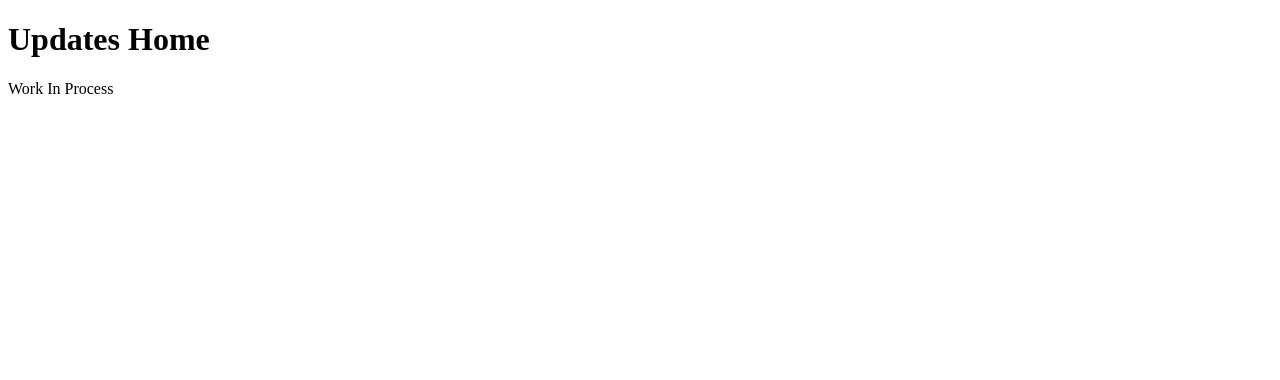
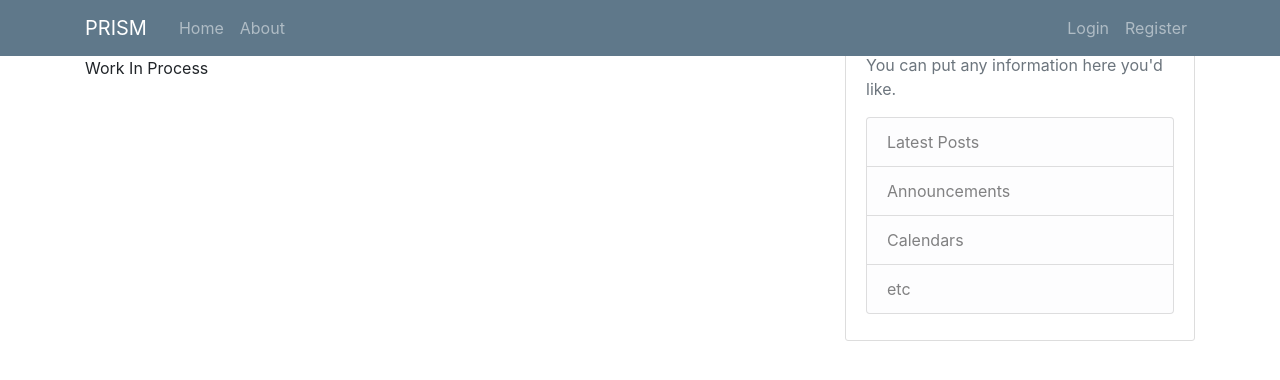
Before and after one commit to CMU-PRISM/website, a Django app: page /updates/ in a window 1280 px wide. Shown: the top 380 px of the page. Run offline with Django 3.2, Linux system fonts and the light colour scheme; some libraries are stand-ins or nearby versions.

Commit message:
Modify files for nav bars and side bars

```diff
--- a/prism_project/templates/updates/base.html
+++ b/prism_project/templates/updates/base.html
@@ -1,3 +1,4 @@
+{% load static from staticfiles %}
 <!DOCTYPE html>
 <!--[if lt IE 7]>      <html class="no-js lt-ie9 lt-ie8 lt-ie7"> <![endif]-->
 <!--[if IE 7]>         <html class="no-js lt-ie9 lt-ie8"> <![endif]-->
@@ -6,25 +7,76 @@
     <head>
         <meta charset="utf-8">
         <meta http-equiv="X-UA-Compatible" content="IE=edge">
+
+        <!-- Grab CSS relevant to app -->
+        <link rel="stylesheet" type='text/css' href="{% static 'updates/main.css' %}">
+
+        <!-- Set page title according to page -->
         {% if title %}
             <title>PRISM Update - {{ title }}</title>
         {% else %}
-            <title>PRISM Updates</title>
+            <title>PRISM Updates Archive</title>
         {% endif %}
         <meta name="description" content="">
-        <meta name="viewport" content="width=device-width, initial-scale=1">
-        <link rel="stylesheet" href="">
+        <meta name="viewport" content="width=device-width, initial-scale=1, shrink-to-fit=no">
+        <!-- Bootstrap CSS -->
+        <link rel="stylesheet" href="https://stackpath.bootstrapcdn.com/bootstrap/4.3.1/css/bootstrap.min.css" integrity="sha384-ggOyR0iXCbMQv3Xipma34MD+dH/1fQ784/j6cY/iJTQUOhcWr7x9JvoRxT2MZw1T" crossorigin="anonymous">
+
     </head>
     <body>
         <!--[if lt IE 7]>
             <p class="browsehappy">You are using an <strong>outdated</strong> browser. Please <a href="#">upgrade your browser</a> to improve your experience.</p>
         <![endif]-->
 
+        <header class="site-header">
+            <nav class="navbar navbar-expand-md navbar-dark bg-steel fixed-top">
+                <div class="container">
+                    <a class="navbar-brand mr-4" href="{% url 'root'%}">PRISM</a>
+                    <button class="navbar-toggler" type="button" data-toggle="collapse" data-target="#navbarToggle" aria-controls="navbarToggle" aria-expanded="false" aria-label="Toggle navigation">
+                        <span class="navbar-toggler-icon"></span>
+                    </button>
+                    <div class="collapse navbar-collapse" id="navbarToggle">
+                        <div class="navbar-nav mr-auto">
+                            <a class="nav-item nav-link" href="{% url 'root' %}"">Home</a>
+                            <a class="nav-item nav-link" href="{% url 'about' %}"">About</a>
+                        </div>
+                        <!-- Navbar Right Side -->
+                        <div class="navbar-nav">
+                            <a class="nav-item nav-link" href="#">Login</a>
+                            <a class="nav-item nav-link" href="#">Register</a>
+                        </div>
+                    </div>
+                </div>
+            </nav>
+        </header>
         <!--Since all page/ pages use the most of the same html file, we use inheritence.
             With this block here, we can add unique items to the page and it will automatically
             pull the content and add it to the html here.-->
-        {% block content %}{% endblock %}
+        <main role="main" class="container">
+            <div class="row">
+                <div class="col-md-8">
+                {% block content %}{% endblock %}
+                </div>
+                <div class="col-md-4">
+                    <div class="content-section">
+                        <h3>Our Sidebar</h3>
+                        <p class='text-muted'>You can put any information here you'd like.
+                        <ul class="list-group">
+                            <li class="list-group-item list-group-item-light">Latest Posts</li>
+                            <li class="list-group-item list-group-item-light">Announcements</li>
+                            <li class="list-group-item list-group-item-light">Calendars</li>
+                            <li class="list-group-item list-group-item-light">etc</li>
+                        </ul>
+                        </p>
+                   </div>
+                </div>
+            </div>
+        </main>
 
-        <script src="" async defer></script>
+        <!-- jQuery first, then Popper.js, then Bootstrap JS -->
+        <script src="https://code.jquery.com/jquery-3.3.1.slim.min.js" integrity="sha384-q8i/X+965DzO0rT7abK41JStQIAqVgRVzpbzo5smXKp4YfRvH+8abtTE1Pi6jizo" crossorigin="anonymous"></script>
+        <script src="https://cdnjs.cloudflare.com/ajax/libs/popper.js/1.14.7/umd/popper.min.js" integrity="sha384-UO2eT0CpHqdSJQ6hJty5KVphtPhzWj9WO1clHTMGa3JDZwrnQq4sF86dIHNDz0W1" crossorigin="anonymous"></script>
+        <script src="https://stackpath.bootstrapcdn.com/bootstrap/4.3.1/js/bootstrap.min.js" integrity="sha384-JjSmVgyd0p3pXB1rRibZUAYoIIy6OrQ6VrjIEaFf/nJGzIxFDsf4x0xIM+B07jRM" crossorigin="anonymous"></script>
+
     </body>
 </html>
```
Also changed, not shown: prism_project/prism_project/settings.py (+6 -1 lines), prism_project/templates/pages/base.html (+11 -11 lines).
